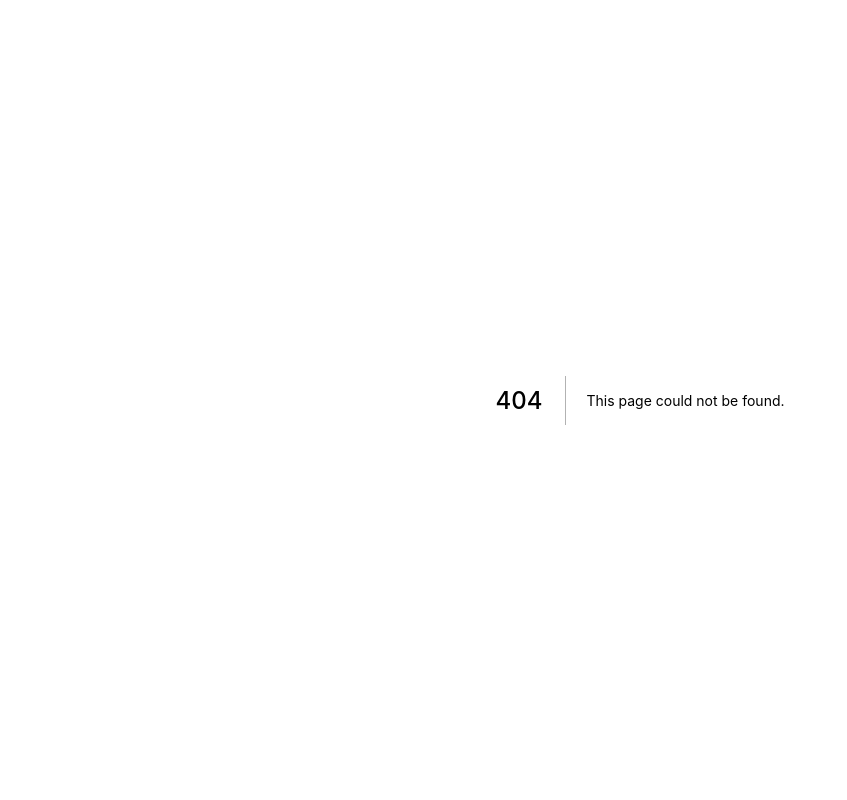
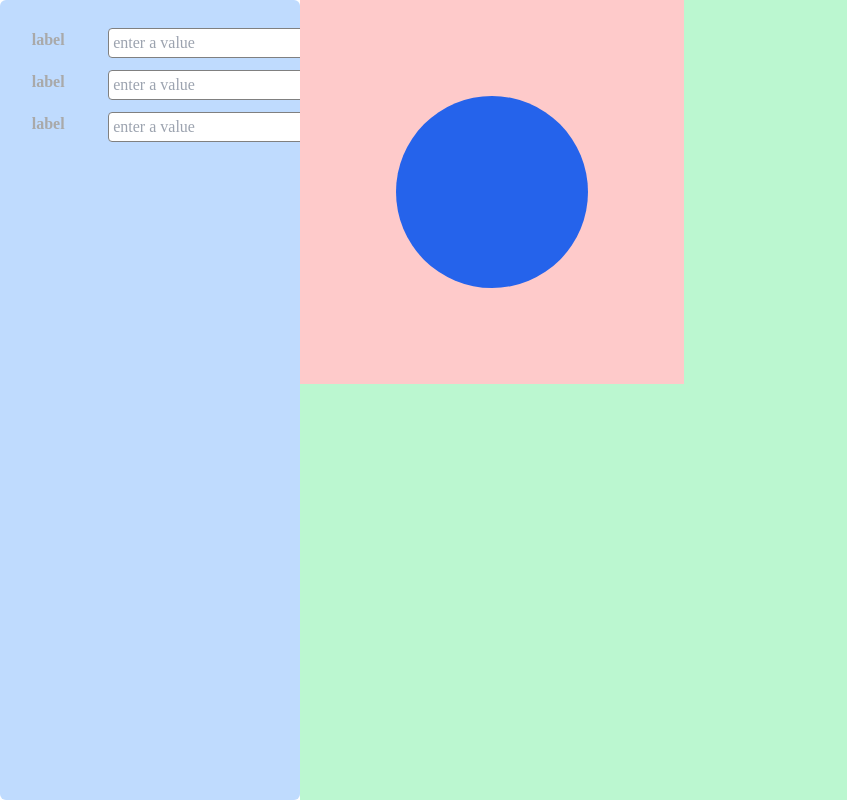
Before and after one commit to ram4git/skia-test-ui, a Next.js app: page /cms in a window 1280 px wide. Before the commit this address had no page. Shown: the whole page, without its empty margins (0-847 px from the left). Built offline with nearby package versions, Linux system fonts and the light colour scheme.

Commit message:
added logged out page

```diff
--- /dev/null
+++ b/pages/cms.js
@@ -0,0 +1,35 @@
+import Head from 'next/head'
+
+
+export default function cms() {
+  return (
+    <>
+      <Head>
+        <title>CMS</title>
+        <meta name="description" content="sonet demo UI" />
+        <link rel="icon" href="/favicon.ico" />
+      </Head>
+        <main className='h-screen w-screen relative flex flex-row'>
+            <div className="left-col bg-blue-200 rounded-md h-screen">
+                <div className="field">
+                    <label>label</label>
+                    <input placeholder='enter a value' type="text"></input>
+                </div>
+                <div className="field">
+                    <label>label</label>
+                    <input placeholder='enter a value' type="number"></input>
+                </div>
+                <div className="field">
+                    <label>label</label>
+                    <input placeholder='enter a value' type="text"></input>
+                </div>
+            </div>
+            <div className="right-col w-full h-screen bg-green-200 flex-grow flex justify-start">
+                <div className="h-96 w-96 bg-red-200 flex justify-center items-center">
+                    <div className="h-48 w-48 rounded-full bg-blue-600"></div>
+                </div>
+            </div>
+        </main>
+    </>
+  )
+}
--- /dev/null
+++ b/pages/ext/loggedout.js
@@ -0,0 +1,23 @@
+import { useRouter } from "next/router";
+
+export default function LoggedOut() {
+    const router = useRouter();
+    const fromUrl = router.query.from;
+
+    const onRedirectHandle = () => {
+        router.push(decodeURIComponent(fromUrl));
+    }
+
+    return (
+        <div className="relative flex min-h-screen flex-col justify-center items-center overflow-hidden bg-white py-6 sm:py-12">
+            <p className="text-4xl text-center font-medium text-sonetblue">You have been logged out.</p>
+            <p className="mt-2 text-gray-500">You can close the tab now.</p>
+            <button type="button" onClick={onRedirectHandle} className="relative group border border-sonetblue overflow-hidden opacity-100 hover:opacity-90 duration-500 transition-all ease-in-out duration-350 mt-12 w-26 rounded-lg inline-flex items-center gap-x-1.5 px-12 py-2 text-sm text-sonetblue shadow-sm hover:shadow-lg hover:bg-sonetblue hover:text-white focus-visible:outline focus-visible:outline-2 focus-visible:outline-offset-2 focus-visible:outline-indigo-600">
+                <svg xmlns="http://www.w3.org/2000/svg" fill="none" viewBox="0 0 24 24" strokeWidth="1.5" stroke="currentColor" className="-ml-0.5 h-6 w-6 absolute left-4 opacity-0 group-hover:opacity-100 duration-500 transition-all ease-in-out">
+                    <path strokeLinecap="round" strokeLinejoin="round" d="M15.75 9V5.25A2.25 2.25 0 0 0 13.5 3h-6a2.25 2.25 0 0 0-2.25 2.25v13.5A2.25 2.25 0 0 0 7.5 21h6a2.25 2.25 0 0 0 2.25-2.25V15M12 9l-3 3m0 0 3 3m-3-3h12.75" />
+                </svg>
+                <span className="px-2">Reconnect</span>
+            </button>
+        </div >
+    )
+}
--- a/styles/globals.css
+++ b/styles/globals.css
@@ -7,3 +7,31 @@
     font-family: Manrope, system-ui, sans-serif;
   }
 }
+
+.field {
+  font-family: 'Noto';
+  display: flex;
+  justify-content: space-around;
+  max-width: 330px;
+  width: 330px;
+  margin: 12px 0;
+}
+
+.field > label {
+  font-weight: bold;
+  color: darkgray;
+  padding: 0 4px;
+}
+
+.field > input {
+  /* width: 360px; */
+  padding: 2px 4px;
+  border: 1px solid gray;
+  border-radius: 4px;
+}
+
+.left-col {
+  mad-width: 300px;
+  width: 300px;
+  padding: 16px 8px;
+}
--- a/tailwind.config.js
+++ b/tailwind.config.js
@@ -4,7 +4,11 @@ module.exports = {
     "./components/**/*.{js,ts,jsx,tsx}",
   ],
   theme: {
-    extend: {},
+    extend: {
+      colors: {
+        sonetblue: "#006EE5"
+      }
+    },
   },
   plugins: [],
 }
```
